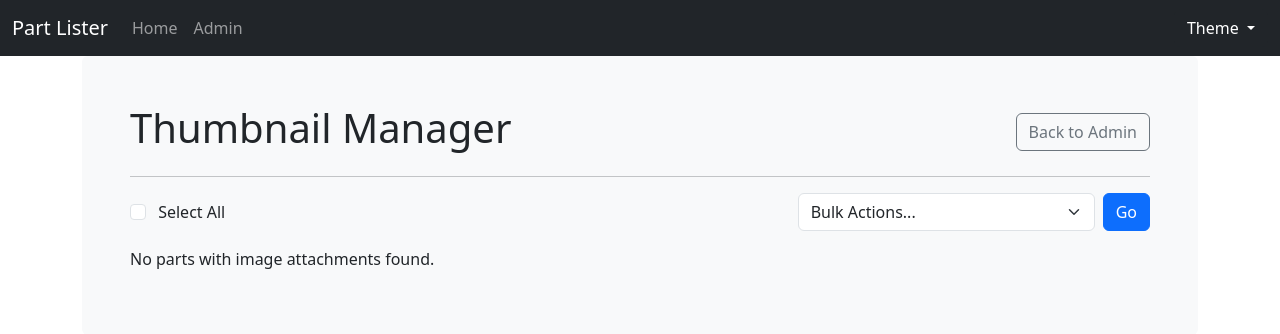
After one commit to Xplizitt/crispy-journey, a Flask app: template part_lister/templates/thumbnail_manager.html in a window 1280 px wide. The commit adds this page. Shown: the top 334 px of the page. Run offline with Flask 3, Linux system fonts and the light colour scheme; the template is opened without the code that fills it, so the values that code supplies are empty; some libraries are stand-ins or nearby versions.

Commit message:
feat: Add dedicated thumbnail manager and bulk actions
This commit enhances the thumbnail management capabilities and addresses user feedback on the theme.

- **Dedicated Thumbnail Manager:**
  - Creates a new page at `/thumbnail_manager` for a focused thumbnail management experience.
  - The page displays all parts with image attachments in a gallery view.
  - Users can set, change, and clear thumbnails directly from this new page.

- **Bulk Thumbnail Actions:**
  - Implements bulk actions on the thumbnail manager page.
  - Users can now select multiple parts and perform actions like "Clear selected thumbnails" and "Regenerate selected thumbnails".

- **UI Refinements:**
  - The "Edit Part" page's attachment section has been redesigned for a more intuitive and compact UI, with a clear visual indicator for the current thumbnail.
  - A link to the new thumbnail manager has been added to the admin dashboard.

- **Theme Fix:**
  - Corrects the dark theme CSS to ensure all text is white against the dark background, improving readability as per user feedback.

```diff
--- a/part_lister/app.py
+++ b/part_lister/app.py
@@ -213,6 +213,20 @@ def edit_part(part_id):
 
     return render_template('edit_part.html', part=part, attachments=attachments)
 
+@app.route('/set_thumbnail_from_filename/<int:part_id>/<filename>')
+def set_thumbnail_from_filename(part_id, filename):
+    if not session.get('logged_in'):
+        return redirect(url_for('login'))
+    db = get_db()
+    # We are using filename here because the thumbnail manager query doesn't have attachment id
+    cur = db.execute('SELECT id FROM attachments WHERE part_id = ? AND filename = ?', [part_id, filename])
+    attachment = cur.fetchone()
+    if attachment:
+        return set_thumbnail(part_id, attachment['id']) # Reuse existing logic
+    else:
+        flash('Attachment not found.')
+        return redirect(url_for('thumbnail_manager'))
+
 @app.route('/set_thumbnail/<int:part_id>/<int:attachment_id>')
 def set_thumbnail(part_id, attachment_id):
     if not session.get('logged_in'):
@@ -232,7 +246,11 @@ def set_thumbnail(part_id, attachment_id):
             flash('Error creating thumbnail.')
     else:
         flash('Attachment not found.')
+
+    if 'thumbnail_manager' in request.referrer:
+        return redirect(url_for('thumbnail_manager'))
     return redirect(url_for('edit_part', part_id=part_id))
+
 
 @app.route('/clear_thumbnail/<int:part_id>')
 def clear_thumbnail(part_id):
@@ -242,6 +260,9 @@ def clear_thumbnail(part_id):
     db.execute('UPDATE parts SET thumbnail = NULL WHERE id = ?', [part_id])
     db.commit()
     flash('Thumbnail cleared.')
+
+    if 'thumbnail_manager' in request.referrer:
+        return redirect(url_for('thumbnail_manager'))
     return redirect(url_for('edit_part', part_id=part_id))
 
 @app.route('/delete_attachment/<int:attachment_id>')
@@ -277,6 +298,44 @@ def delete_attachment(attachment_id):
         flash('Attachment not found')
 
     return redirect(url_for('edit_part', part_id=attachment['part_id']))
+
+
+@app.route('/bulk_thumbnail_action', methods=['POST'])
+def bulk_thumbnail_action():
+    if not session.get('logged_in'):
+        return redirect(url_for('login'))
+
+    part_ids = request.form.getlist('part_ids')
+    action = request.form.get('bulk_action')
+
+    if not part_ids:
+        flash('No parts selected for bulk action.')
+        return redirect(url_for('thumbnail_manager'))
+
+    db = get_db()
+    if action == 'clear':
+        for part_id in part_ids:
+            db.execute('UPDATE parts SET thumbnail = NULL WHERE id = ?', [part_id])
+        db.commit()
+        flash(f'Cleared thumbnails for {len(part_ids)} parts.')
+    elif action == 'regenerate':
+        regenerated_count = 0
+        for part_id in part_ids:
+            cur = db.execute('SELECT thumbnail FROM parts WHERE id = ?', [part_id])
+            part = cur.fetchone()
+            if part and part['thumbnail']:
+                # The filename is in the format thumb_{part_id}_{original_filename}
+                original_filename = '_'.join(part['thumbnail'].split('_')[2:])
+                filepath = os.path.join(app.config['UPLOAD_FOLDER'], original_filename)
+                thumbnail_path = os.path.join(app.config['THUMBNAIL_FOLDER'], part['thumbnail'])
+                if os.path.exists(filepath):
+                    if create_thumbnail(filepath, thumbnail_path):
+                        regenerated_count += 1
+        flash(f'Regenerated {regenerated_count} thumbnails.')
+    else:
+        flash('Invalid bulk action.')
+
+    return redirect(url_for('thumbnail_manager'))
 
 
 @app.route('/bulk_edit', methods=['POST'])
@@ -507,6 +566,22 @@ def delete_list_item(item_id):
     return redirect(url_for('index'))
 
 # --- Print Route ---
+@app.route('/thumbnail_manager')
+def thumbnail_manager():
+    if not session.get('logged_in'):
+        return redirect(url_for('login'))
+    db = get_db()
+    cur = db.execute('''
+        SELECT p.id, p.description, p.thumbnail, GROUP_CONCAT(a.filename) as images
+        FROM parts p
+        JOIN attachments a ON p.id = a.part_id
+        WHERE a.filename LIKE '%.jpg' OR a.filename LIKE '%.jpeg' OR a.filename LIKE '%.png' OR a.filename LIKE '%.gif'
+        GROUP BY p.id
+        ORDER BY p.id DESC
+    ''')
+    parts = cur.fetchall()
+    return render_template('thumbnail_manager.html', parts=parts)
+
 @app.route('/print')
 def print_list():
     db = get_db()
--- a/part_lister/static/css/custom.css
+++ b/part_lister/static/css/custom.css
@@ -1 +1,10 @@
 /* Custom styles for Part Lister */
+
+.attachment-item.active {
+    border-color: var(--bs-primary);
+    border-width: 2px;
+}
+
+.attachment-item.active .btn-success {
+    display: none;
+}
--- a/part_lister/templates/admin.html
+++ b/part_lister/templates/admin.html
@@ -78,6 +78,7 @@
                             <button type="submit" class="btn btn-primary">Filter</button>
                             <a href="{{ url_for('admin') }}" class="btn btn-secondary">Clear</a>
                             <a href="{{ url_for('export_parts', **request.args) }}" class="btn btn-success">Export to CSV</a>
+                            <a href="{{ url_for('thumbnail_manager') }}" class="btn btn-info">Thumbnail Manager</a>
                         </div>
                     </form>
                 </div>
--- a/part_lister/templates/base.html
+++ b/part_lister/templates/base.html
@@ -5,6 +5,7 @@
     <meta name="viewport" content="width=device-width, initial-scale=1">
     <title>{% block title %}Part Lister{% endblock %}</title>
     <link href="https://cdn.jsdelivr.net/npm/bootstrap@5.3.3/dist/css/bootstrap.min.css" rel="stylesheet" integrity="sha384-QWTKZyjpPEjISv5WaRU9OFeRpok6YctnYmDr5pNlyT2bRjXh0JMhjY6hW+ALEwIH" crossorigin="anonymous">
+    <link rel="stylesheet" href="https://cdn.jsdelivr.net/npm/bootstrap-icons@1.10.5/font/bootstrap-icons.css">
     <link rel="stylesheet" href="{{ url_for('static', filename='css/dark_theme.css') }}">
     <link rel="stylesheet" href="{{ url_for('static', filename='css/custom.css') }}">
     <style>
--- /dev/null
+++ b/part_lister/templates/thumbnail_manager.html
@@ -0,0 +1,90 @@
+{% extends "base.html" %}
+
+{% block title %}Thumbnail Manager{% endblock %}
+
+{% block content %}
+<form action="{{ url_for('bulk_thumbnail_action') }}" method="post">
+    <div class="d-flex justify-content-between align-items-center">
+        <h1>Thumbnail Manager</h1>
+        <div>
+            <a href="{{ url_for('admin') }}" class="btn btn-outline-secondary">Back to Admin</a>
+        </div>
+    </div>
+
+    <hr>
+    <div class="d-flex justify-content-between align-items-center mb-3">
+        <div>
+            <input type="checkbox" id="select-all-checkbox" class="form-check-input me-2">
+            <label for="select-all-checkbox">Select All</label>
+        </div>
+        <div class="d-flex">
+            <select name="bulk_action" class="form-select me-2" style="width: auto;">
+                <option value="">Bulk Actions...</option>
+                <option value="clear">Clear Selected Thumbnails</option>
+                <option value="regenerate">Regenerate Selected Thumbnails</option>
+            </select>
+            <button type="submit" class="btn btn-primary">Go</button>
+        </div>
+    </div>
+
+
+    <div class="row row-cols-1 row-cols-md-2 row-cols-lg-3 g-4">
+        {% for part in parts %}
+        <div class="col">
+            <div class="card h-100">
+                <div class="card-header">
+                    <div class="d-flex justify-content-between">
+                        <div>
+                            <h5 class="card-title">{{ part.description }}</h5>
+                            <p class="card-text small">Part ID: {{ part.id }}</p>
+                        </div>
+                        <input type="checkbox" name="part_ids" value="{{ part.id }}" class="form-check-input part-checkbox">
+                    </div>
+                </div>
+                <div class="card-body">
+                <h6>Current Thumbnail:</h6>
+                {% if part.thumbnail %}
+                    <img src="{{ url_for('serve_thumbnail', filename=part.thumbnail) }}" alt="Current Thumbnail" class="img-fluid rounded mb-3" style="max-height: 150px;">
+                    <a href="{{ url_for('clear_thumbnail', part_id=part.id) }}" class="btn btn-sm btn-warning mb-3">Clear Thumbnail</a>
+                {% else %}
+                    <p class="text-muted">No thumbnail set.</p>
+                {% endif %}
+
+                <h6>Available Images:</h6>
+                <div class="row row-cols-2 g-2">
+                    {% for image in part.images.split(',') %}
+                    <div class="col">
+                        <div class="thumbnail-option position-relative">
+                            <img src="{{ url_for('uploaded_file', filename=image) }}" alt="Image option" class="img-fluid rounded">
+                            <div class="position-absolute bottom-0 end-0 p-1">
+                                <a href="{{ url_for('set_thumbnail_from_filename', part_id=part.id, filename=image) }}" class="btn btn-sm btn-success stretched-link">Set</a>
+                            </div>
+                        </div>
+                    </div>
+                    {% endfor %}
+                </div>
+            </div>
+        </div>
+    </div>
+    {% else %}
+    <div class="col">
+        <p>No parts with image attachments found.</p>
+    </div>
+    {% endfor %}
+</div>
+
+</form>
+
+{% endblock %}
+
+{% block scripts %}
+<style>
+.thumbnail-option .btn {
+    opacity: 0;
+    transition: opacity 0.3s ease;
+}
+.thumbnail-option:hover .btn {
+    opacity: 1;
+}
+</style>
+{% endblock %}
```
Also changed, not shown: part_lister/static/css/dark_theme.css (+26 -10 lines), part_lister/templates/edit_part.html (+19 -22 lines), part_lister/static/thumbnails/thumb_1_2.png (deleted), part_lister/static/thumbnails/thumb_1_download.png (deleted), part_lister/static/thumbnails/thumb_40_1a78a922-a818-4d12-adee-c418fdb357ba_1741195856082.jpg (deleted), part_lister/static/uploads/1a78a922-a818-4d12-adee-c418fdb357ba_1741195856082.jpg (deleted), part_lister/static/uploads/2.png (deleted), part_lister/static/uploads/download.png (deleted).
